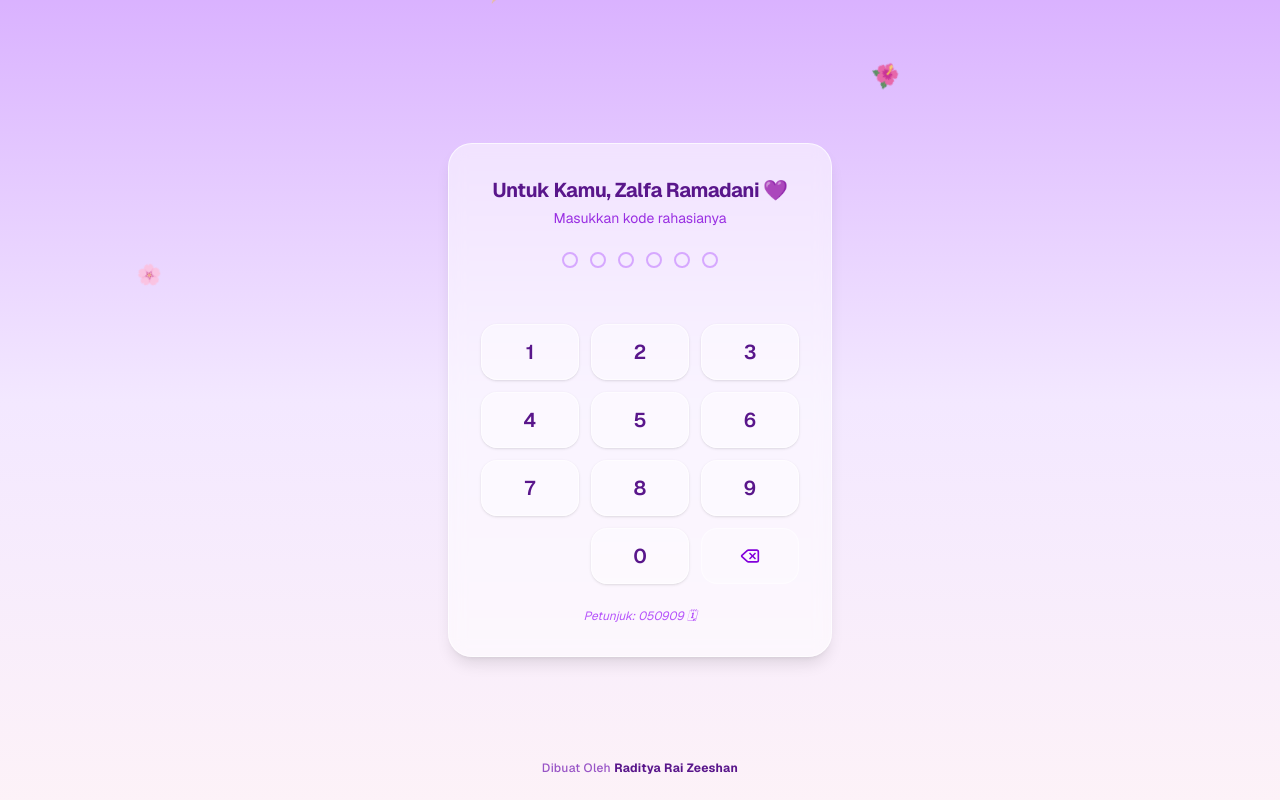
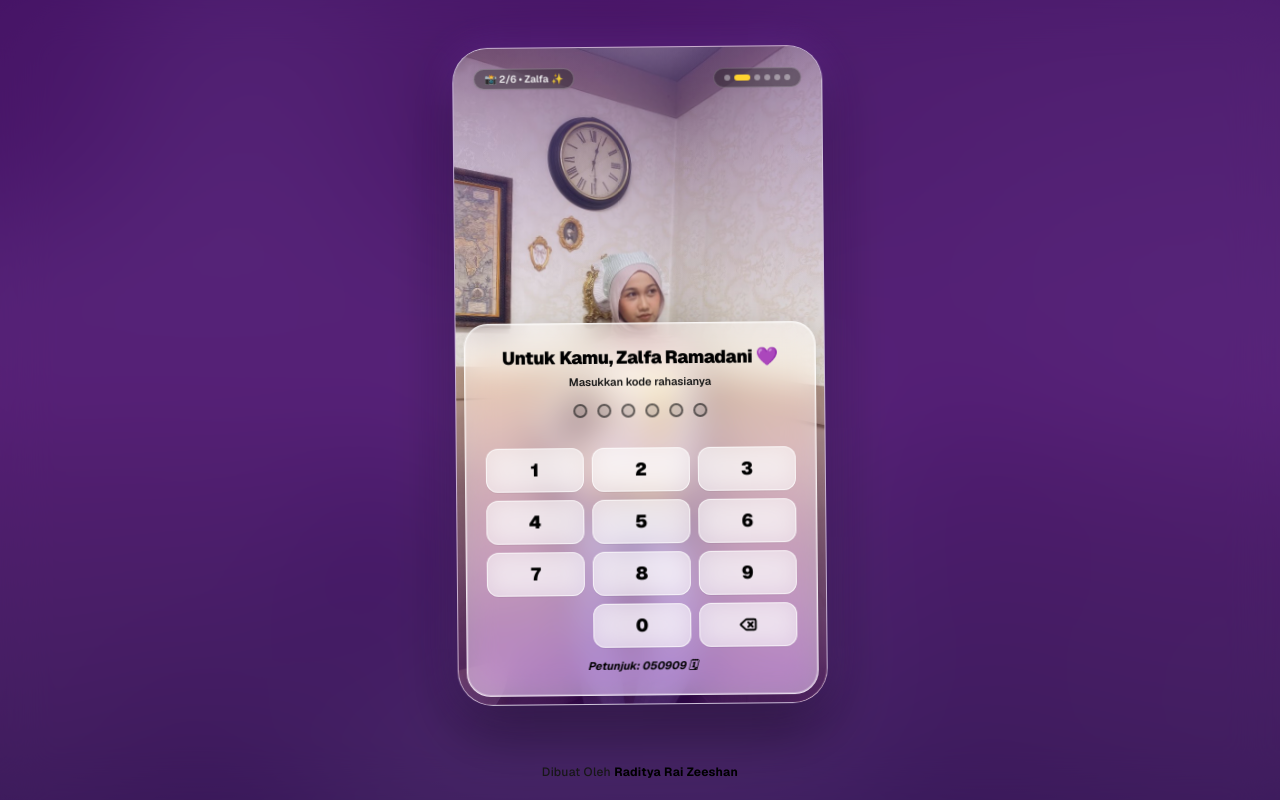
Before and after one commit to zshnrdtya/you-birthday, a Next.js app: page / in a window 1280 px wide. Built offline with nearby package versions, Linux system fonts and the light colour scheme.

Commit message:
style: set solid black typography on passcode screen and resolve double footer issue

```diff
--- a/app/components/PasscodeFlow.tsx
+++ b/app/components/PasscodeFlow.tsx
@@ -1,8 +1,9 @@
 
 "use client";
 
-import { useState, useCallback } from "react";
+import { useState, useCallback, useEffect } from "react";
 import dynamic from "next/dynamic";
+import { motion, AnimatePresence } from "framer-motion";
 import { Delete } from "lucide-react";
 
 // Aggressive Lazy Loading for Steps 2, 3 and Music (Loaded ONLY when unlocked)
@@ -19,13 +20,22 @@ const BackgroundMusic = dynamic(() => import("./BackgroundMusic"), {
   ssr: false,
 });
 
+const BACKGROUND_PHOTOS = [
+  { src: "/photos/foto1.jpeg", alt: "Foto Zalfa 1" },
+  { src: "/photos/foto2.jpeg", alt: "Foto Zalfa 2" },
+  { src: "/photos/foto3.jpeg", alt: "Foto Zalfa 3" },
+  { src: "/photos/foto4.jpeg", alt: "Foto Zalfa 4" },
+  { src: "/photos/foto5.jpeg", alt: "Foto Zalfa 5" },
+  { src: "/photos/foto6.jpeg", alt: "Foto Zalfa 6" },
+];
+
 const CORRECT_PIN = "050909";
 const PIN_LENGTH = 6;
 const KEYS = ["1", "2", "3", "4", "5", "6", "7", "8", "9", "", "0", "⌫"];
 
 /**
  * PasscodeFlow (Heavily Optimized Client Component)
- * - Step 1: Lightweight Passcode Screen (CSS-driven, ultra-fast TBT)
+ * - Step 1: Passcode Screen with Dreamy 6-Photo Slideshow Background
  * - Step 2: Pop-up overlay
  * - Step 3: Lazy-loaded GiftBoxSection
  */
@@ -34,6 +44,16 @@ export default function PasscodeFlow() {
   const [entered, setEntered] = useState("");
   const [error, setError] = useState(false);
   const [shake, setShake] = useState(false);
+  const [currentPhotoIdx, setCurrentPhotoIdx] = useState(0);
+
+  // Slow dreamy slideshow timer (changes photo every 4 seconds)
+  useEffect(() => {
+    if (step !== 1) return;
+    const interval = setInterval(() => {
+      setCurrentPhotoIdx((prev) => (prev + 1) % BACKGROUND_PHOTOS.length);
+    }, 4000);
+    return () => clearInterval(interval);
+  }, [step]);
 
   const handleKey = useCallback(
     (digit: string) => {
@@ -70,35 +90,133 @@ export default function PasscodeFlow() {
       {/* Background Music loaded ONLY after Step 1 is cleared */}
       {step >= 2 && <BackgroundMusic autoPlayTrigger={true} />}
 
-      {/* ── STEP 1: Passcode Screen (Lightweight & Instant LCP/FCP) ── */}
+      {/* ── STEP 1: Passcode Screen with 9:16 Photo Frame & Purple Ambient BG ── */}
       {step === 1 && (
-        <div className="fixed inset-0 z-50 flex items-center justify-center px-4 transition-opacity duration-300">
+        <div className="fixed inset-0 z-40 flex items-center justify-center px-4 pb-12 overflow-hidden bg-gradient-to-b from-purple-950 via-purple-900 to-indigo-950">
+          {/* ── Ambient Blurred Backlight (Matches Active Photo Colors) ── */}
+          <div className="absolute inset-0 z-0 overflow-hidden pointer-events-none">
+            <AnimatePresence mode="popLayout">
+              <motion.div
+                key={`ambient-${currentPhotoIdx}`}
+                initial={{ opacity: 0 }}
+                animate={{ opacity: 0.35 }}
+                exit={{ opacity: 0 }}
+                transition={{ duration: 1.5 }}
+                className="absolute inset-0 w-full h-full scale-125 blur-3xl filter brightness-75"
+              >
+                {/* eslint-disable-next-line @next/next/no-img-element */}
+                <img
+                  src={BACKGROUND_PHOTOS[currentPhotoIdx].src}
+                  alt=""
+                  className="w-full h-full object-cover"
+                />
+              </motion.div>
+            </AnimatePresence>
+            {/* Dark/Purple Overlay gradient */}
+            <div className="absolute inset-0 bg-purple-950/50 backdrop-blur-xl" />
+          </div>
+
+          {/* ── Floating 9:16 Portrait Photo Frame Container ── */}
+          <motion.div
+            animate={{
+              y: [0, -8, 0],
+              rotate: [-0.6, 0.6, -0.6],
+            }}
+            transition={{
+              repeat: Infinity,
+              duration: 6,
+              ease: "easeInOut",
+            }}
+            className="relative z-10 w-full max-w-[370px] aspect-[9/16] max-h-[86vh] rounded-[2.2rem] p-2 shadow-2xl flex flex-col items-center justify-between overflow-hidden"
+            style={{
+              background:
+                "linear-gradient(135deg, rgba(255, 255, 255, 0.4) 0%, rgba(192, 132, 252, 0.25) 50%, rgba(244, 114, 182, 0.3) 100%)",
+              boxShadow: "0 25px 60px rgba(0, 0, 0, 0.45), 0 0 40px rgba(168, 85, 247, 0.25)",
+              border: "1.5px solid rgba(255, 255, 255, 0.6)",
+            }}
+          >
+            {/* The 9:16 Photo Slideshow Inside Frame */}
+            <div className="absolute inset-0 z-0 overflow-hidden rounded-[2rem]">
+              <AnimatePresence mode="popLayout">
+                <motion.div
+                  key={`photo-${currentPhotoIdx}`}
+                  initial={{ opacity: 0, scale: 1.04 }}
+                  animate={{ opacity: 1, scale: 1 }}
+                  exit={{ opacity: 0 }}
+                  transition={{
+                    opacity: { duration: 1.2, ease: "easeInOut" },
+                    scale: { duration: 4, ease: "easeOut" },
+                  }}
+                  className="absolute inset-0 w-full h-full"
+                >
+                  {/* eslint-disable-next-line @next/next/no-img-element */}
+                  <img
+                    src={BACKGROUND_PHOTOS[currentPhotoIdx].src}
+                    alt={BACKGROUND_PHOTOS[currentPhotoIdx].alt}
+                    className="w-full h-full object-cover object-center"
+                  />
+                </motion.div>
+              </AnimatePresence>
+
+              {/* Gradient Vignette over photo for card readability */}
+              <div className="absolute inset-0 bg-gradient-to-b from-purple-950/40 via-transparent to-purple-950/75 pointer-events-none" />
+            </div>
+
+            {/* Top Indicator & Label inside Frame */}
+            <div className="relative z-20 w-full pt-3 px-3 flex items-center justify-between">
+              <span className="text-[10px] font-semibold text-white/90 bg-black/35 backdrop-blur-md px-2.5 py-0.5 rounded-full border border-white/25 shadow-xs">
+                📸 {currentPhotoIdx + 1}/6 • Zalfa ✨
+              </span>
+
+              {/* Progress Dots */}
+              <div className="flex items-center gap-1 bg-black/35 backdrop-blur-md px-2.5 py-1.5 rounded-full border border-white/20">
+                {BACKGROUND_PHOTOS.map((_, i) => (
                   <div
-            className={`w-full max-w-sm rounded-3xl p-7 sm:p-8 flex flex-col items-center gap-6 glass-card shadow-lg ${
+                    key={i}
+                    className={`h-1.5 rounded-full transition-all duration-400 ${
+                      i === currentPhotoIdx
+                        ? "w-4 bg-amber-300 shadow-xs"
+                        : "w-1.5 bg-white/40"
+                    }`}
+                  />
+                ))}
+              </div>
+            </div>
+
+            {/* ── Keypad Ultra-Transparent Glass Card (Black Text & Numbers) ── */}
+            <div
+              className={`relative z-20 w-full p-4 sm:p-5 rounded-3xl flex flex-col items-center gap-3.5 transition-all duration-300 ${
                 shake ? "animate-shake" : ""
               }`}
+              style={{
+                background: "rgba(255, 255, 255, 0.45)",
+                backdropFilter: "blur(16px) saturate(180%)",
+                WebkitBackdropFilter: "blur(16px) saturate(180%)",
+                border: "1.5px solid rgba(255, 255, 255, 0.75)",
+                boxShadow: "0 14px 40px rgba(0, 0, 0, 0.25), inset 0 0 0 1px rgba(255, 255, 255, 0.3)",
+              }}
             >
               {/* Header */}
               <div className="text-center w-full">
-              <h1 className="text-lg sm:text-xl font-bold text-purple-900 tracking-tight whitespace-nowrap">
+                <h1 className="text-base sm:text-lg font-black text-black tracking-tight whitespace-nowrap">
                   Untuk Kamu, Zalfa Ramadani 💜
                 </h1>
-              <p className="mt-1 text-xs sm:text-sm text-purple-700/80">
+                <p className="mt-0.5 text-[11px] text-neutral-900 font-semibold">
                   Masukkan kode rahasianya
                 </p>
               </div>
 
               {/* PIN Dots */}
-            <div className="flex gap-3">
+              <div className="flex gap-2.5">
                 {Array.from({ length: PIN_LENGTH }, (_, i) => (
                   <div
                     key={i}
-                  className={`w-3.5 h-3.5 sm:w-4 sm:h-4 rounded-full border-2 transition-all duration-150 ${
+                    className={`w-3 h-3 sm:w-3.5 sm:h-3.5 rounded-full border-2 transition-all duration-150 ${
                       i < entered.length
                         ? error
-                        ? "bg-red-400 border-red-400 scale-110"
-                        : "bg-purple-500 border-purple-500 scale-105"
-                      : "bg-transparent border-purple-400/60"
+                          ? "bg-red-500 border-red-500 scale-110 shadow-[0_0_8px_#f87171]"
+                          : "bg-black border-black scale-105"
+                        : "bg-black/10 border-neutral-900/60"
                     }`}
                   />
                 ))}
@@ -106,15 +224,15 @@ export default function PasscodeFlow() {
 
               {/* Error message */}
               {error ? (
-              <p className="text-xs sm:text-sm text-red-500 font-medium -mt-2 animate-pulse">
+                <p className="text-[11px] text-red-600 font-bold -mt-2 animate-pulse">
                   Kode salah, coba lagi ✗
                 </p>
               ) : (
-              <div className="h-4 -mt-2" />
+                <div className="h-2.5 -mt-2" />
               )}
 
-            {/* Keypad */}
-            <div className="grid grid-cols-3 gap-3 w-full">
+              {/* Keypad (All Black Numbers) */}
+              <div className="grid grid-cols-3 gap-2 w-full">
                 {KEYS.map((key, idx) => {
                   if (key === "") return <div key={idx} />;
                   if (key === "⌫") {
@@ -123,10 +241,10 @@ export default function PasscodeFlow() {
                         key={idx}
                         onClick={handleDelete}
                         type="button"
-                      className="flex items-center justify-center h-13 sm:h-14 rounded-2xl text-purple-700 bg-white/30 hover:bg-white/50 active:scale-95 transition-all border border-white/50"
+                        className="flex items-center justify-center h-10 sm:h-11 rounded-xl text-black bg-white/50 hover:bg-white/80 active:scale-92 transition-all border border-white/70 shadow-2xs backdrop-blur-md"
                         aria-label="Hapus"
                       >
-                      <Delete size={20} />
+                        <Delete size={18} strokeWidth={2.5} />
                       </button>
                     );
                   }
@@ -135,7 +253,7 @@ export default function PasscodeFlow() {
                       key={idx}
                       onClick={() => handleKey(key)}
                       type="button"
-                    className="flex items-center justify-center h-13 sm:h-14 rounded-2xl text-xl font-semibold text-purple-900 bg-white/40 hover:bg-white/60 active:scale-95 transition-all border border-white/60 shadow-sm"
+                      className="flex items-center justify-center h-10 sm:h-11 rounded-xl text-base sm:text-lg font-black text-black bg-white/50 hover:bg-white/80 active:scale-92 transition-all border border-white/70 shadow-2xs backdrop-blur-md"
                     >
                       {key}
                     </button>
@@ -144,10 +262,11 @@ export default function PasscodeFlow() {
               </div>
 
               {/* Hint */}
-            <p className="text-xs text-purple-600/70 text-center italic">
+              <p className="text-[11px] text-black font-bold text-center italic -mt-1">
                 Petunjuk: 050909 🗓
               </p>
             </div>
+          </motion.div>
         </div>
       )}
 
--- a/app/page.tsx
+++ b/app/page.tsx
@@ -20,9 +20,9 @@ export default function Home() {
       </div>
 
       {/* ── Server-Rendered Static Footer ── */}
-      <footer className="py-6 px-4 text-center relative z-10">
-        <p className="text-xs text-purple-800/70 font-medium tracking-wide">
-          Dibuat Oleh <span className="font-bold text-purple-900">Raditya Rai Zeeshan</span>
+      <footer className="py-5 px-4 text-center relative z-50">
+        <p className="text-xs text-neutral-900 font-medium tracking-wide">
+          Dibuat Oleh <span className="font-bold text-black">Raditya Rai Zeeshan</span>
         </p>
       </footer>
     </div>
```
Lines whose indentation alone changed are shown as unchanged.
